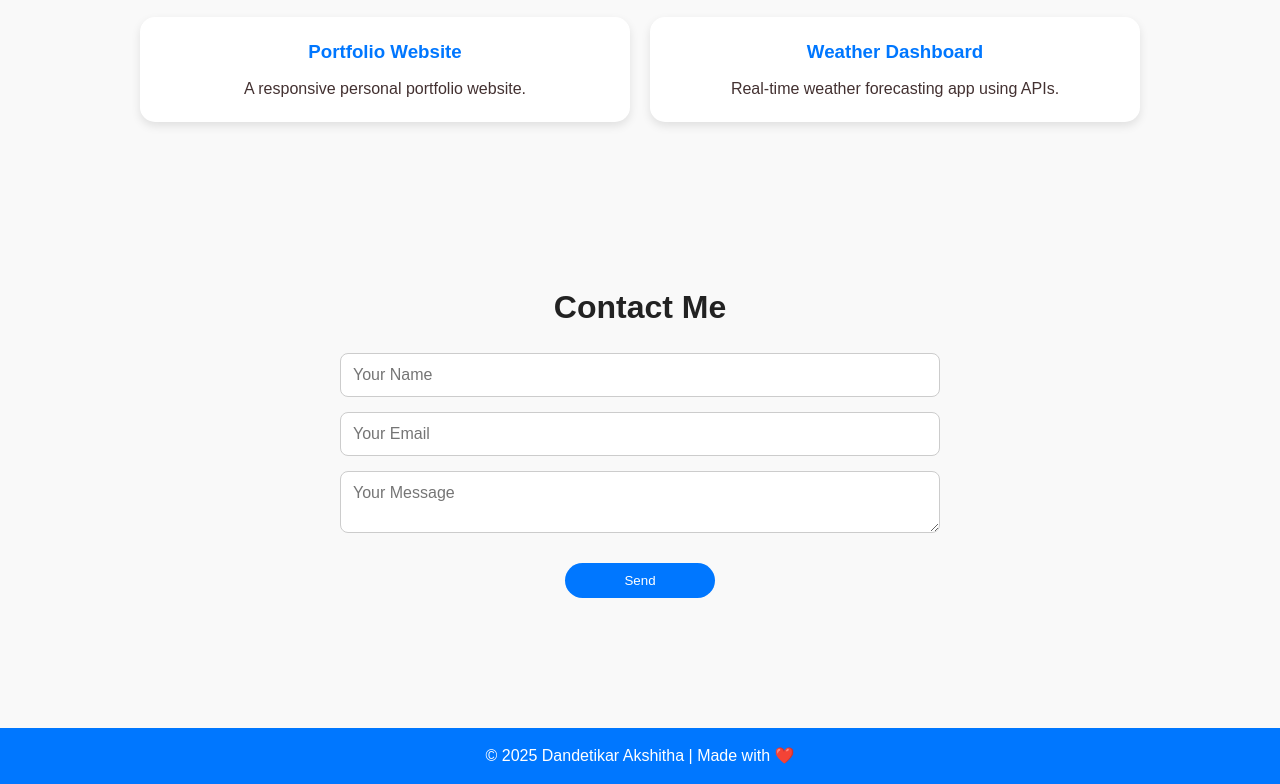
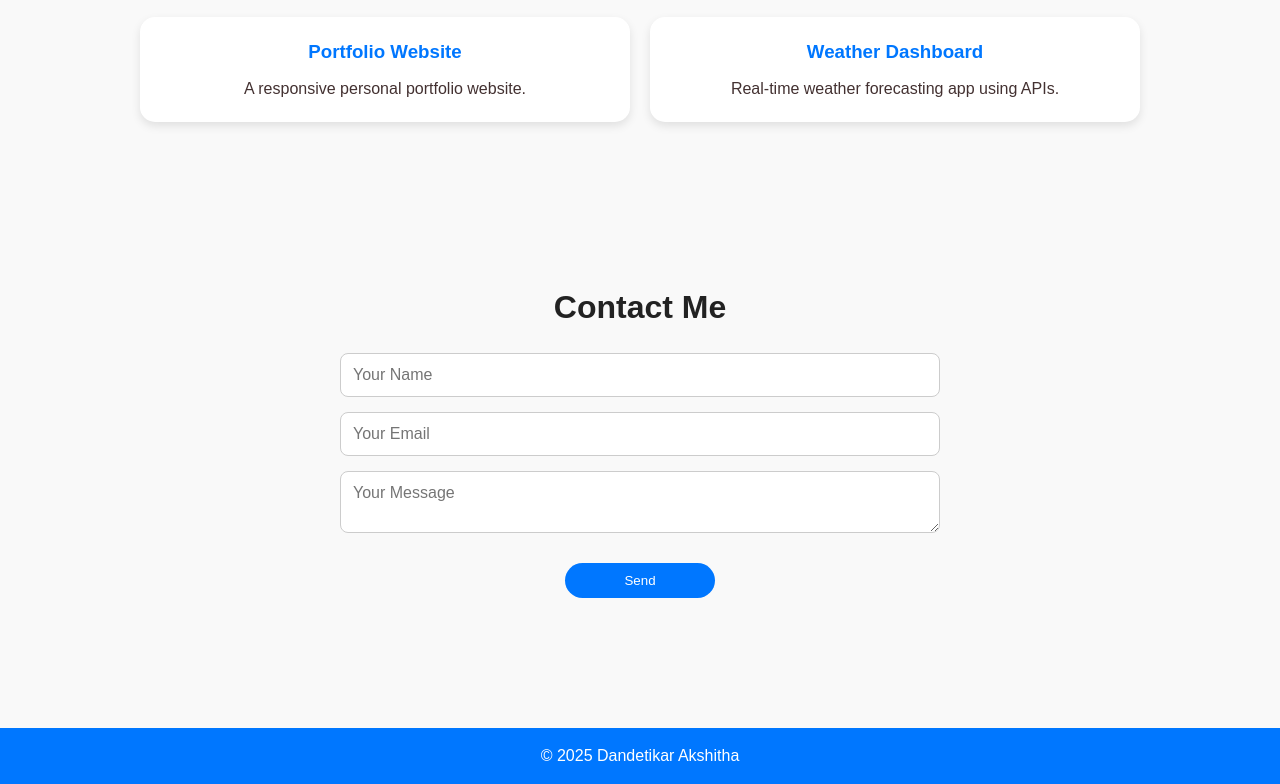
Before and after one commit to Dandetikarakshitha/My-Portfolio, a plain HTML site: page index.html in a window 1280 px wide. Shown: the part 1901-2685 px from the top of the page. Drawn offline with Linux system fonts and the light colour scheme.

Commit message:
Update index.html

```diff
--- a/index.html
+++ b/index.html
@@ -17,7 +17,6 @@
       <li><a href="#skills">Skills</a></li>
       <li><a href="#contact">Contact</a></li>
     </ul>
-    <div class="menu-toggle" id="menuToggle">&#9776;</div>
   </nav>
 
 
@@ -35,7 +34,7 @@
     <div class="about-container">
       <div class="about-text">
         <p>
-          Hey there 👋 I’m <b>Dandetikar Akshitha</b>, a 3rd-year Computer Science Engineering student
+          Hey there 👋 I’m <b>Dandetikar Akshitha</b>, a Computer Science Engineering student
           who believes that <b>code is not just logic, it’s art</b>.
           My journey in tech started with simple HTML pages, but soon turned into a passion for
           <b>crafting digital experiences</b> that connect with people.
@@ -98,7 +97,7 @@
 
   <!-- Footer -->
   <footer>
-    <p>&copy; 2025 Dandetikar Akshitha | Made with ❤️</p>
+    <p>&copy; 2025 Dandetikar Akshitha</p>
   </footer>
 
   <script src="index.js"></script>
```
